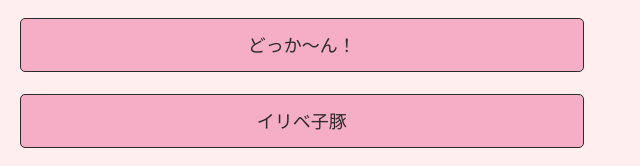
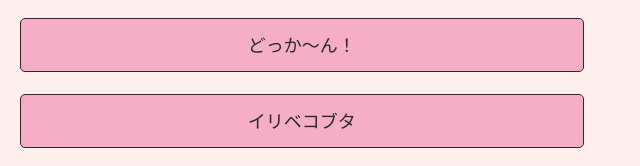
Before and after one commit to capkun10/nazupi-button, a website: page docs/index.html in a window 1280 px wide. Shown: the part 2720-2886 px from the top of the page, 632-1272 px from the left. Drawn offline with Linux system fonts and the light colour scheme.

Commit message:
Update index.html

```diff
--- a/docs/index.html
+++ b/docs/index.html
@@ -105,7 +105,7 @@
               <div class="button button-play" data-voice="fa-suto">ダンディーファースト</div>
               <div class="button button-play" data-voice="dokan">どっか～ん！</div>
               <div class="button button-play" data-voice="u-tan">うーたんだよぉ</div>
-              <div class="button button-play" data-voice="buta">イリベ子豚</div>
+              <div class="button button-play" data-voice="buta">イリベコブタ</div>
               <div class="button button-play" data-voice="zeimusyo">税務署の人</div>
               <div class="button button-play" data-voice="suteki">それってすごくステキじゃん？</div>
             </div>
```
